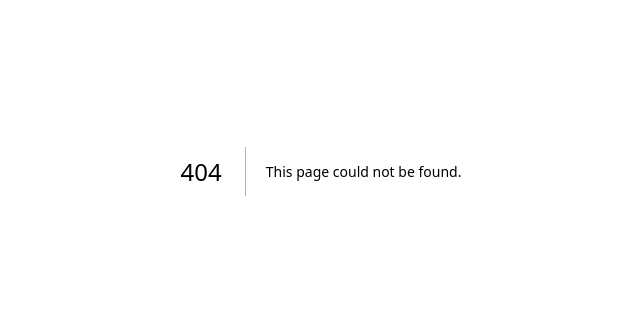
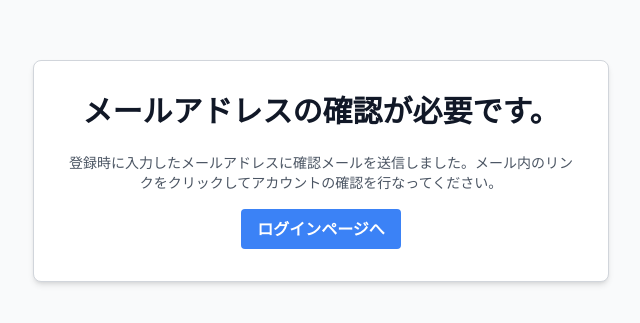
Before and after one commit to Kens04/auth-form-with-nextjs, a Next.js app: page /auth/email-confirm in a window 1280 px wide. Before the commit this address had no page. Shown: the part 229-552 px from the top of the page, without its empty margins (319-959 px from the left). Built offline with nearby package versions, Linux system fonts and the light colour scheme.

Commit message:
メール確認を促すページを作成

```diff
--- /dev/null
+++ b/src/app/auth/email-confirm/page.tsx
@@ -0,0 +1,31 @@
+"use client";
+
+import Button from "@/app/features/auth/components/Button";
+import { useRouter } from "next/navigation";
+import React from "react";
+
+const ConfirmEmail = () => {
+  const router = useRouter();
+
+  return (
+    <div className="min-h-screen flex flex-col justify-center items-center bg-gray-50">
+      <div className="max-w-xl w-full bg-white p-8 border border-gray-300 rounded-lg shadow-md text-center">
+        <h2 className="mb-6 text-center text-3xl font-extrabold text-gray-900">
+          メールアドレスの確認が必要です。
+        </h2>
+        <p className="mb-4 text-sm text-gray-600">
+          登録時に入力したメールアドレスに確認メールを送信しました。メール内のリンクをクリックしてアカウントの確認を行なってください。
+        </p>
+        <Button
+          colorClass="bg-blue-500 hover:bg-blue-700"
+          onClick={() => router.push("/auth/login")}
+          type="button"
+        >
+          ログインページへ
+        </Button>
+      </div>
+    </div>
+  );
+};
+
+export default ConfirmEmail;
```
